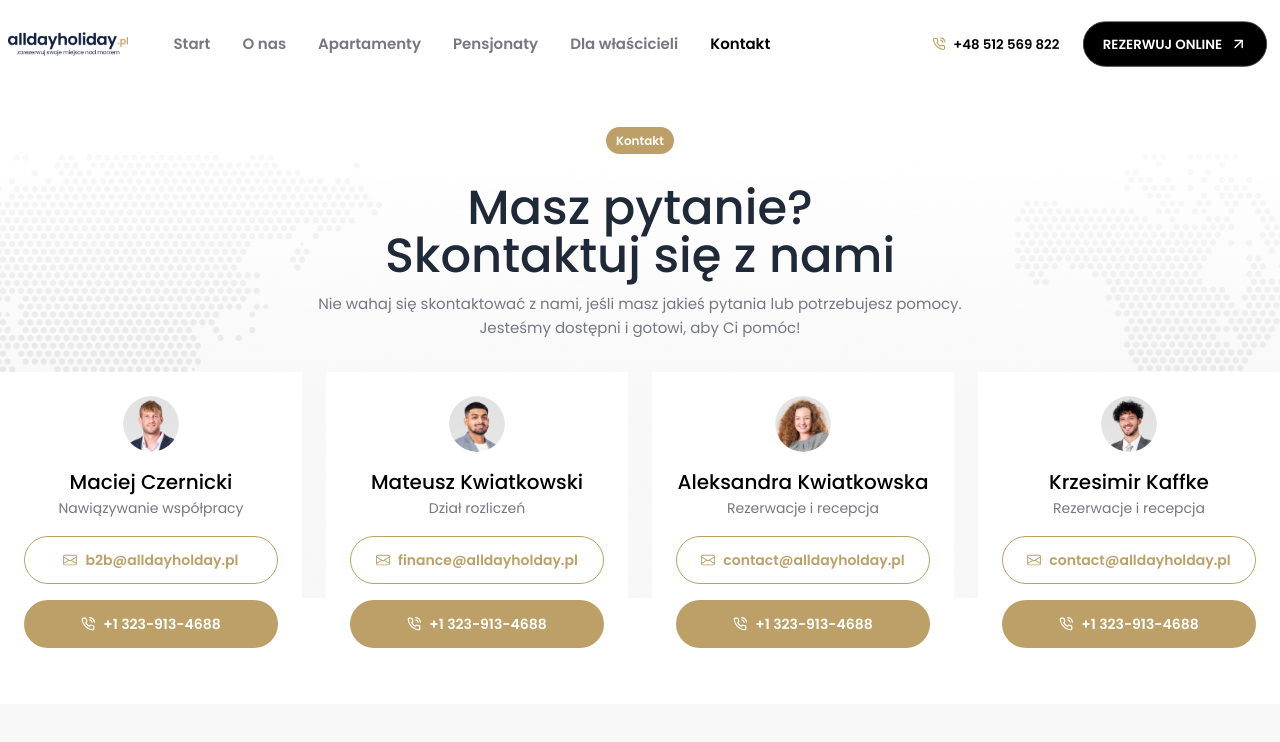
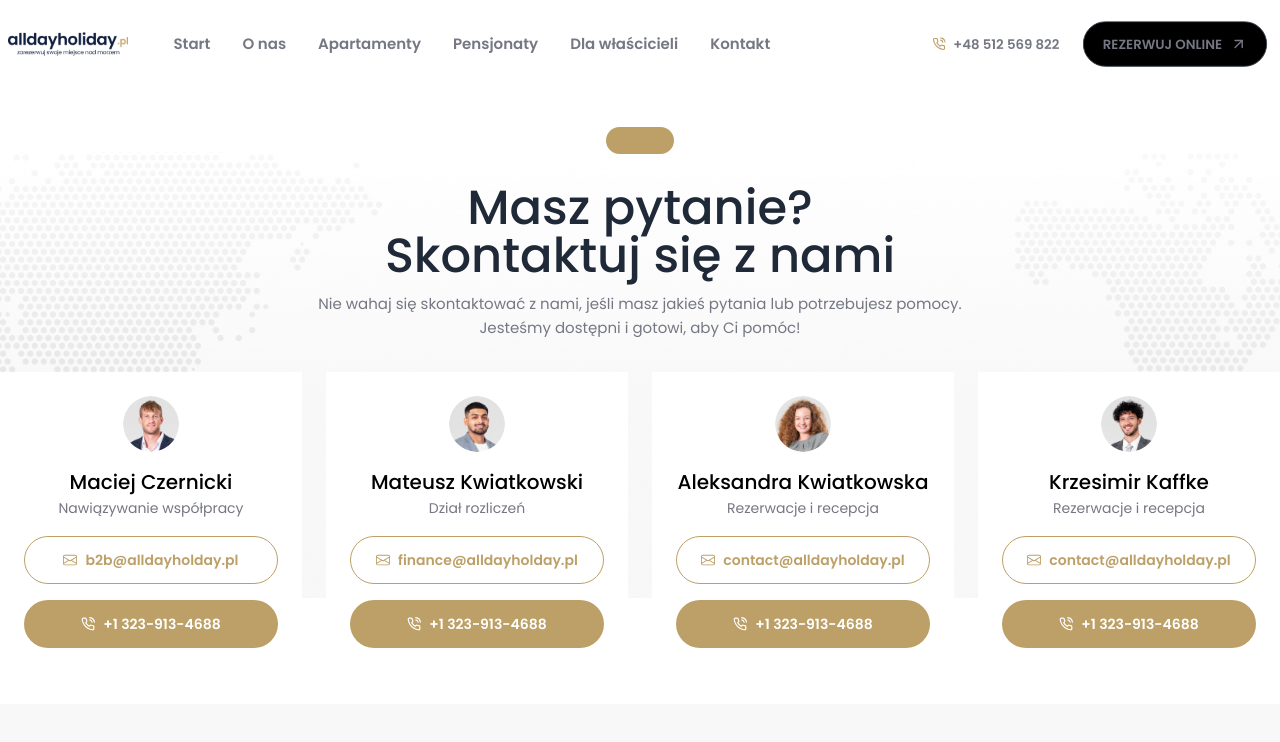
Before and after one commit to MarufAlAslam/react-next-all-day-holiday, a Next.js app: page /contact in a window 1280 px wide. Shown: the top 742 px of the page. Built offline with nearby package versions, Linux system fonts and the light colour scheme.

Commit message:
styles updated

```diff
--- a/assets/styles/style.css
+++ b/assets/styles/style.css
@@ -12,7 +12,7 @@
 
 .navbar a {
   font-size: 15px;
-  color: #757783;
+  color: #757783 !important;
   font-weight: 600;
 }
 
@@ -31,7 +31,7 @@
   font-size: 14px !important;
 }
 .text-golden {
-  color: #bda067;
+  color: #bda067 !important;
 }
 
 .navbar a.text-white {
@@ -39,7 +39,7 @@
 }
 
 .btn-golden {
-  background: #bda067;
+  background: #bda067 !important;
   color: #fff;
   border: none;
   padding: 10px 20px;
@@ -51,8 +51,8 @@
 
 .btn-outline-golden {
   background: transparent;
-  color: #bda067;
-  border: 1px solid #bda067;
+  color: #bda067 !important;
+  border: 1px solid #bda067 !important;
   padding: 10px 20px;
   font-size: 14px;
   font-weight: 600;
@@ -61,9 +61,9 @@
 }
 
 .btn-outline-golden:hover {
-  background: #bda067;
+  background: #bda067 !important;
   color: #fff;
-  border: 1px solid #bda067;
+  border: 1px solid #bda067 !important;
 }
 
 .fs-13 {
@@ -138,8 +138,8 @@ button.prev {
 }
 
 .golden-badge {
-  background: #bda06729;
-  color: #bda067;
+  background: #bda06729 !important;
+  color: #bda067 !important;
   padding: 5px 10px;
   font-size: 12px;
   font-weight: 600;
@@ -154,14 +154,14 @@ button.prev {
 
 .relative input,
 .relative textarea {
-  background-color: #e8f0fe;
+  background-color: #e8f0fe !important;
   border: unset;
   width: 100%;
   resize: 0;
 }
 
 .btn-gray {
-  background-color: #f4f4f4;
+  background-color: #f4f4f4 !important;
   color: black;
   border: unset;
   font-size: 14px;
@@ -176,20 +176,20 @@ button.prev {
   border: unset;
 }
 .golden-badge {
-  background-color: #bda067;
+  background-color: #bda067 !important;
   color: white;
 }
 .bg-gray {
-  background-color: #f4f4f4;
+  background-color: #f4f4f4 !important;
 }
 .tab-btn {
-  background-color: #f4f4f4;
+  background-color: #f4f4f4 !important;
   border: unset;
   color: black;
   font-size: 14px;
 }
 .tab-btn.active {
-  background-color: white;
+  background-color: white !important;
 }
 
 iframe {
```
